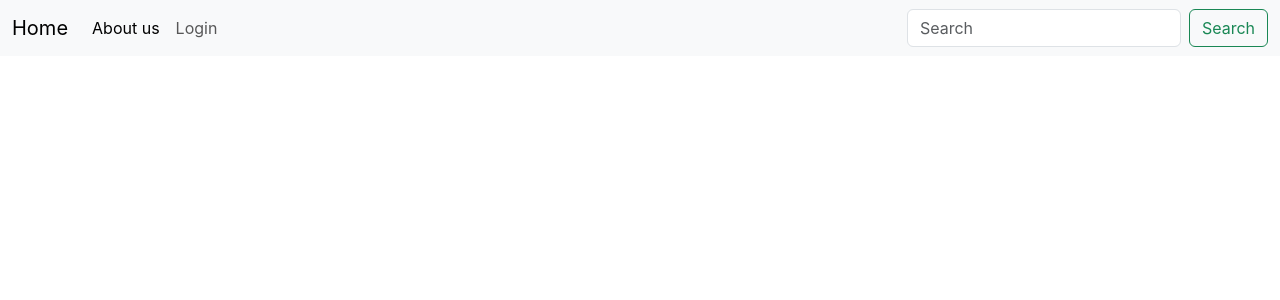
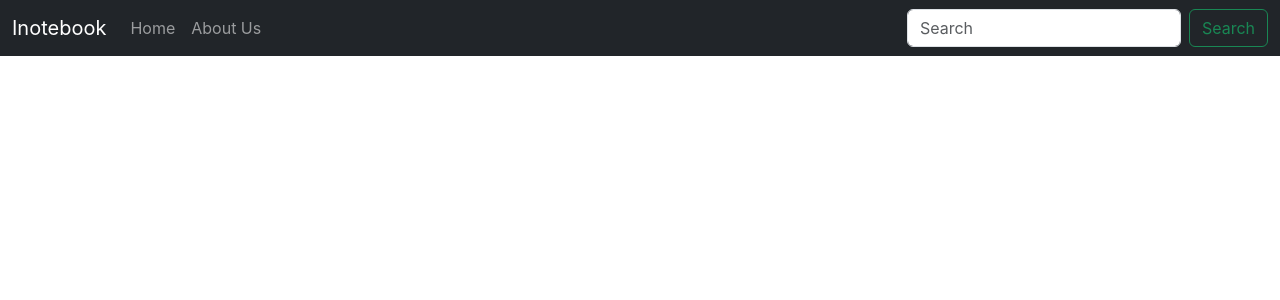
Before and after one commit to Rishabh826/INOTEBOOK, a React (Create React App) app: page / in a window 1280 px wide. Shown: the top 300 px of the page. Built offline with nearby package versions, Linux system fonts and the light colour scheme.

Commit message:
introduce uselocation in application

```diff
--- a/src/App.js
+++ b/src/App.js
@@ -2,17 +2,21 @@
 import './App.css';
 import About from './components/About';
 import Navbar from './components/Navbar';
+import Home from './components/Home';
 import { BrowserRouter, Route, Routes } from 'react-router-dom';
+import Notestate from './context/Notestate';
 function App() {
   return (
     <>
+    <Notestate>
     <BrowserRouter>
     <Navbar/>
     <Routes>
     <Route path="/about" element={<About />} />
+    <Route path="/" element={<Home />} />
     </Routes>
     </BrowserRouter>
-
+    </Notestate>
 
    </>
 
--- a/src/components/Home.js
+++ b/src/components/Home.js
@@ -0,0 +1,11 @@
+import React from 'react'
+
+const Home = () => {
+  return (
+    <div>
+
+    </div>
+  )
+}
+
+export default Home
--- a/src/components/Navbar.js
+++ b/src/components/Navbar.js
@@ -1,24 +1,30 @@
 import React from 'react'
 import { Link } from 'react-router-dom'
+import { useLocation } from 'react-router-dom';
+import { useEffect } from 'react';
+const Navbar = () => {
+  let location = useLocation();
+  useEffect(() => {
 
-const Navbar = () => {
+  }, [location]);
+
   return (
     <div>
-      <nav className="navbar navbar-expand-lg navbar-light bg-light">
+      <nav className="navbar navbar-expand-lg navbar-dark bg-dark">
   <div className="container-fluid">
-    <Link className="navbar-brand" to="#">Home</Link>
+    <Link className="navbar-brand" to="/">Inotebook</Link>
     <button className="navbar-toggler" type="button" data-bs-toggle="collapse" data-bs-target="#navbarSupportedContent" aria-controls="navbarSupportedContent" aria-expanded="false" aria-label="Toggle navigation">
       <span className="navbar-toggler-icon"></span>
     </button>
     <div className="collapse navbar-collapse" id="navbarSupportedContent">
       <ul className="navbar-nav me-auto mb-2 mb-lg-0">
         <li className="nav-item">
-          <Link className="nav-link active" aria-current="page" to="/about">About us</Link>
+          <Link className={`nav-link ${location.pathname==="/" ? "actice":""}`} aria-current="page" to="/">Home</Link>
         </li>
 
 
         <li className="nav-item">
-          <Link className="nav-link" to="#">Login</Link>
+          <Link className={`nav-link ${location.pathname==="/about" ? "actice":""}`}  to="/about">About Us</Link>
         </li>
       </ul>
       <form className="d-flex">
--- a/src/context/Notestate.js
+++ b/src/context/Notestate.js
@@ -1,24 +1,27 @@
 import { useState } from "react";
 import Notecontext from "./Notecontext";
 
-  const Notestate=(props)=>{
-        const c1 ={
-            "name":"Rishabh",
-            "class":"10a"
+const Notestate = (props) => {
+  const initialState = {
+    name: "Rishabh",
+    class: "10a"
+  };
+  const [state, setState] = useState(initialState);
 
-        }
-        const [state,setstate] = useState(c1);
-        const update =()=>{
-            setTimeout(() => {
-                setstate={
-                      "name":"Tanya",
-                      "class":"8"
-                }
-            },1000);
-        }
+  const update = () => {
+    setTimeout(() => {
+      setState({
+        name: "rishu",
+        class: "11"
+      });
+    }, 2000);
+  };
 
-  return(
-    <Notecontext.Provider  value={{state,update}}>
-   {props.children}
+  return (
+    <Notecontext.Provider value={{ state, update }}>
+      {props.children}
     </Notecontext.Provider>
-  )}
+  );
+};
+
+export default Notestate;
```
